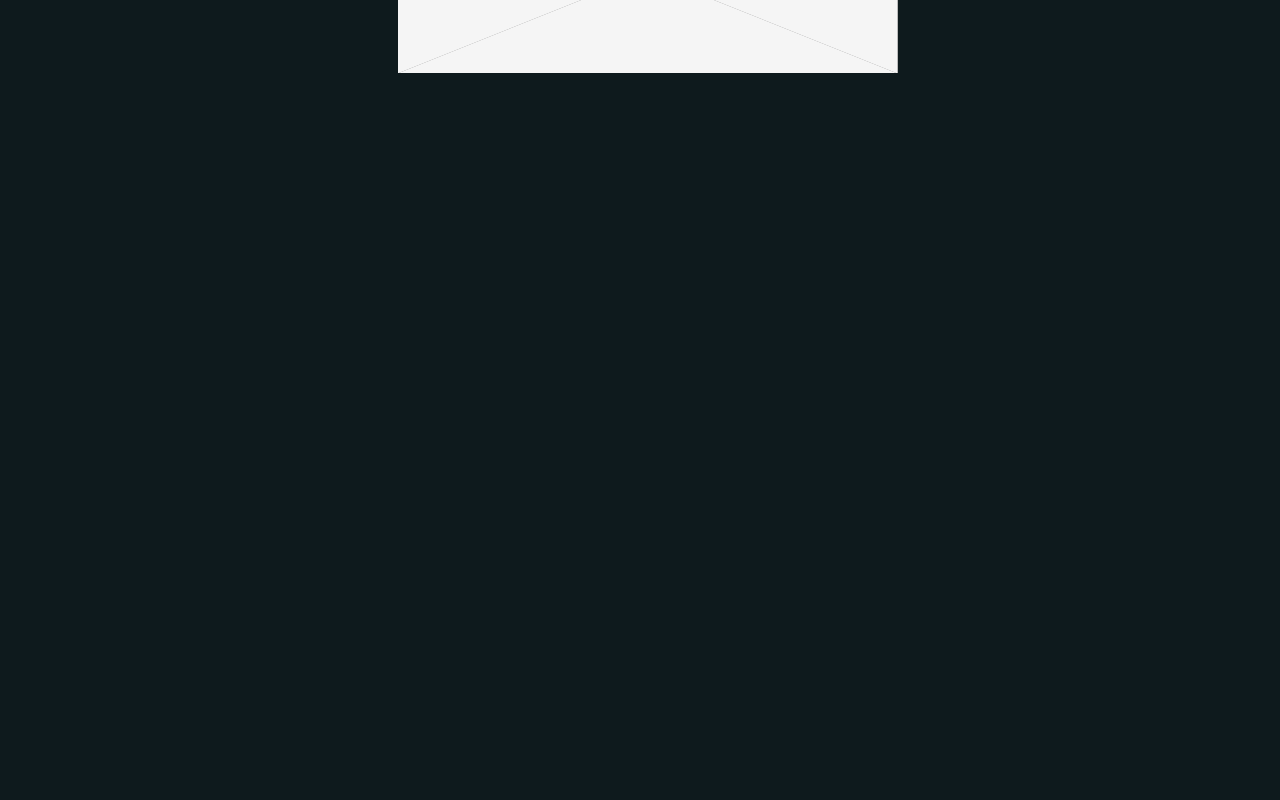
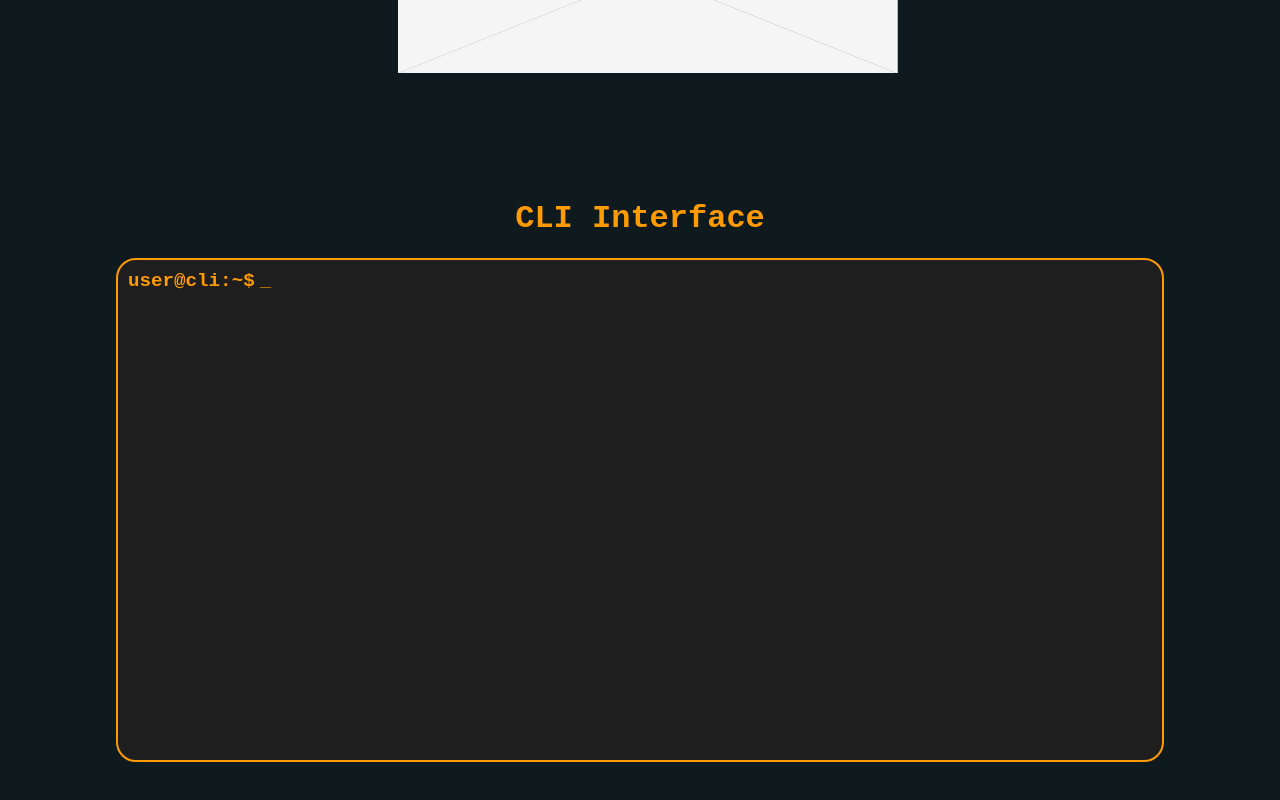
Before and after one commit to ShwetaShaw76/CLIPortfolio, a React (Vite) app: page / in a window 1280 px wide. Shown: the part 827-1627 px from the top of the page. Before the commit the page ends 955 px from the top, so only its background shows below. Built offline with nearby package versions, Linux system fonts and the light colour scheme.

Commit message:
changes to cli

```diff
--- a/src/CLI.css
+++ b/src/CLI.css
@@ -0,0 +1,67 @@
+.cli{
+    width: 100%;
+    height: 100%;
+    display:flex;
+    justify-content:center;
+    align-items:center;
+    margin: 50px 0px;
+    text-align: center;
+    flex-direction: column;
+}
+
+.bg{
+    background-color: #1e1e1e;
+    width: 80%;
+    height: 60vh;
+    border: 2px solid #FF9A00;
+    border-radius:20px;
+}
+
+.txtArea{
+    width:80%;
+    height:60vh;
+    background-color: #1e1e1e;
+    color: #FF9A00;
+    border:2px solid #FF9A00;
+    border-radius:20px;
+    padding: 10px;
+    display:flex;
+    align-items:flex-start;
+    font-size: 1.2rem;
+    position: relative;
+}
+
+.start{
+    font-weight: bold;
+    margin-bottom: 10px;
+    color: #FF9A00;
+    font-family: 'Fira Code', monospace;
+}
+
+.cursor{
+    animation: blink 1s infinite;
+    margin-left: 5px;
+}
+@keyframes blink{
+    0%{
+        opacity: 1;
+    }
+    50%{
+        opacity: 0;
+    }
+    100%{
+        opacity: 1;
+    }
+}
+
+.hiddenInput {
+  position: absolute;
+  opacity: 0;
+  width: 100%;
+  height: 100%;
+  top: 0;
+  left: 0;
+  border: none;
+  outline: none;
+  cursor: text;
+}
--- a/src/CLI.jsx
+++ b/src/CLI.jsx
@@ -1,9 +1,48 @@
 import './CLI.css'
+import {useState,useRef} from 'react'
+
+const commands = [
+    "help me",
+    "shame on you",
+    "worst day",
+    "best pokemon card",
+    "favorite pokemon",
+]
+
+const responses = [
+    "list of commands: help me, shame on you, worst day, best pokemon card, favorite pokemon",
+    "I lost to a bug trainer in viridian forest during my pokemon fire red playthrough because my squirtle was poisoned by one of his weedles :(",
+    "On my first playthorugh of fire red I took charmander as first pokemon because I wanted Charizard so bad but I got swept bt brock 7 times before getting swept by misty like 13 times.Her starmie is a monster",
+    "I got a calyrex ice rider card and it is so cool. I was dumbfounded when I got it",
+    "If you didn't already get it yeah my fav pokemon is togepi :)"
+]
 
 function CLI(){
+    const [command,setCommand]=useState("")
+    const [output,setOutput] = useState("")
+    const inputRef=useRef(null);
+
+    const handleKeyDown=(e)=>{
+        if(e.key==="Enter"){
+            const index=commands.indexOf(command)
+            setCommand("")
+            setOutput(responses[index]);
+        }
+    }
     return(
         <>
+        <div className="cli">
+            <h1 className="hdd">CLI Interface</h1>
+                <div className="txtArea">
+                    <div className="start">user@cli:~$ </div>
+                    <div className="input">{command}</div>
+                    <div className="cursor">_</div>
 
+                    <input type="text" className="hiddenInput" ref={inputRef}
+                    value={command} onChange={(e)=>setCommand(e.target.value)} onKeyDown={handleKeyDown} spellCheck="false"/>
+                    <div className="res">{output}</div>
+                </div>
+        </div>
         </>
     )
 }
```
